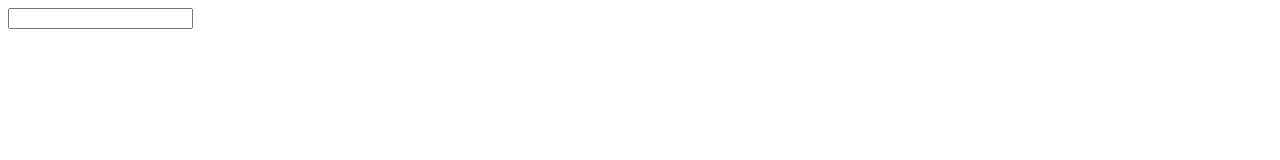
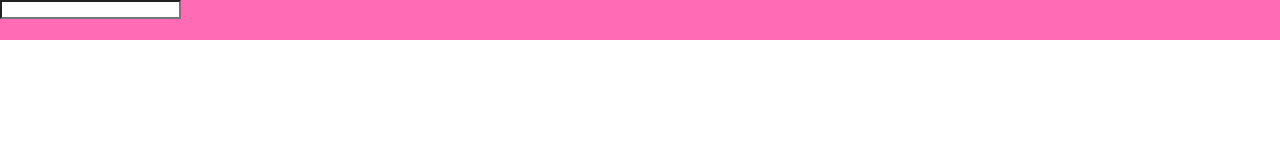
Before and after one commit to Proking73/Its-All-About-You, a plain HTML site: page dashboard.html in a window 1280 px wide. Drawn offline with Linux system fonts and the light colour scheme.

Commit message:
default csss properties stored in dpandsv.css along with shared csss variables (currently only one) and 3 .html files with own css

```diff
--- /dev/null
+++ b/dashboard.css
@@ -0,0 +1,8 @@
+nav {
+    height: 5%;
+    background: var(--themeColor, hotpink);
+}
+nav>.search {
+    outline: none;
+    -webkit-appearance: none;
+}
--- a/dashboard.html
+++ b/dashboard.html
@@ -4,9 +4,9 @@
     <meta charset="UTF-8">
     <meta http-equiv="X-UA-Compatible" content="IE=edge">
     <meta name="viewport" content="width=device-width, initial-scale=1.0">
+    <link rel="stylesheet" href="dpandsv.css">
+    <link rel="stylesheet" href="dashboard.css">
     <title>Dashboard - Share About You</title>
-    <script src="script.js" defer></script>
-    <link rel="stylesheet" href="dpandsv.css">
 </head>
 <body>
     <nav>
--- a/dpandsv.css
+++ b/dpandsv.css
@@ -0,0 +1,17 @@
+:root {
+    --saturation:330;
+    --themeColor:hsl(var(--saturation), 100%, 71%);
+}
+::before, ::after {
+    content:" ";
+}
+* {
+    box-sizing: border-box;
+    margin: 0;
+    padding: 0;
+}
+body, html {
+    position: relative;
+    width: 100vw;
+    height: 100vh;
+}
--- a/styles.css
+++ b/styles.css
@@ -1,22 +1,8 @@
-* {
-    box-sizing: border-box;
-    margin: 0;
-    padding: 0;
-}
-::before, ::after {
-    content:" ";
-}
 body, html {
     background: white;
-    width: 100vw;
-    height: 100vh;
     display: flex;
     align-items: center;
     justify-content: center;
-}
-:root {
-    --saturation:330;
-    --themeColor:hsl(var(--saturation), 100%, 71%);
 }
 
 .optionsCont {
```
Also changed, not shown: about-youForm.html (+2 -0 lines), about-youForm.css (added).
